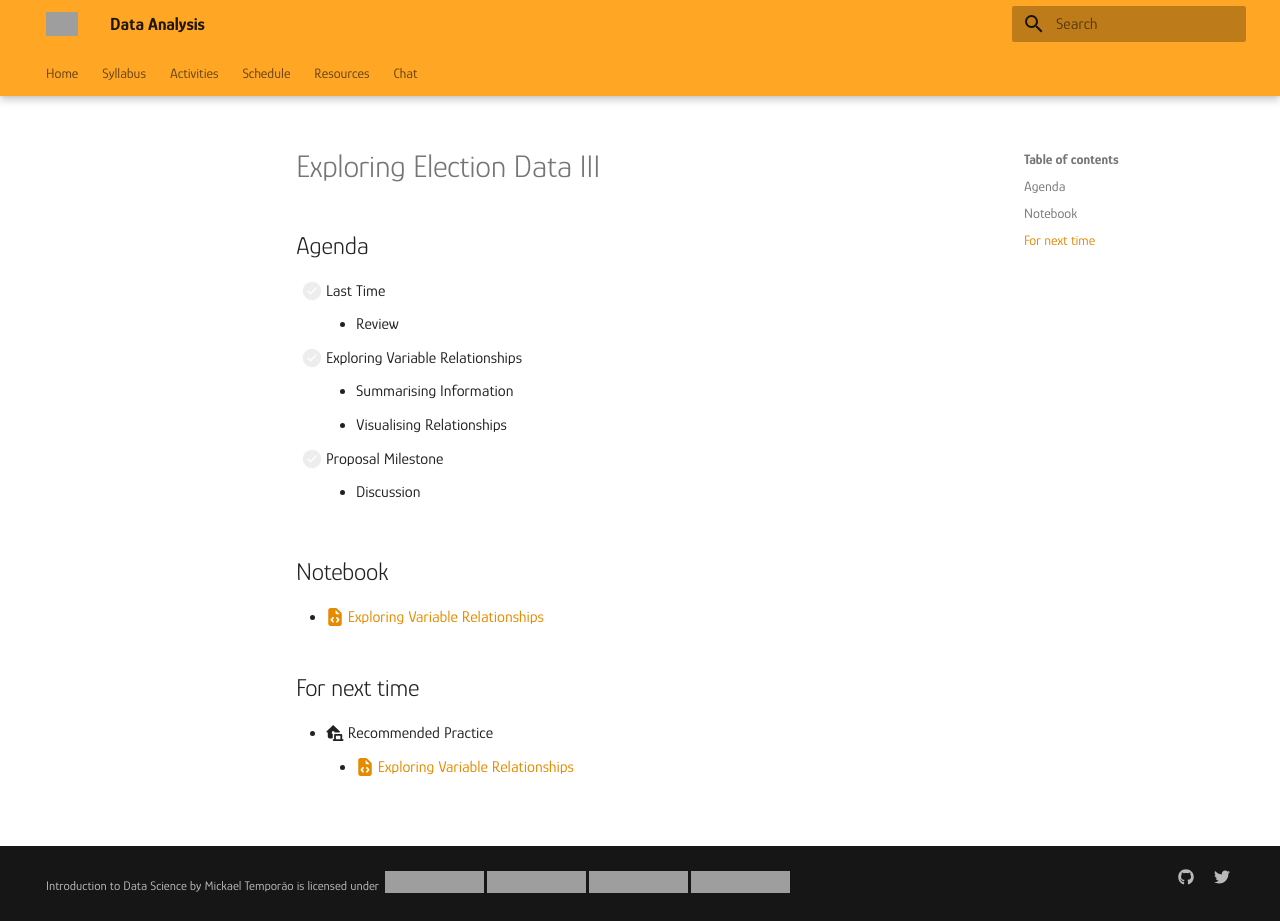
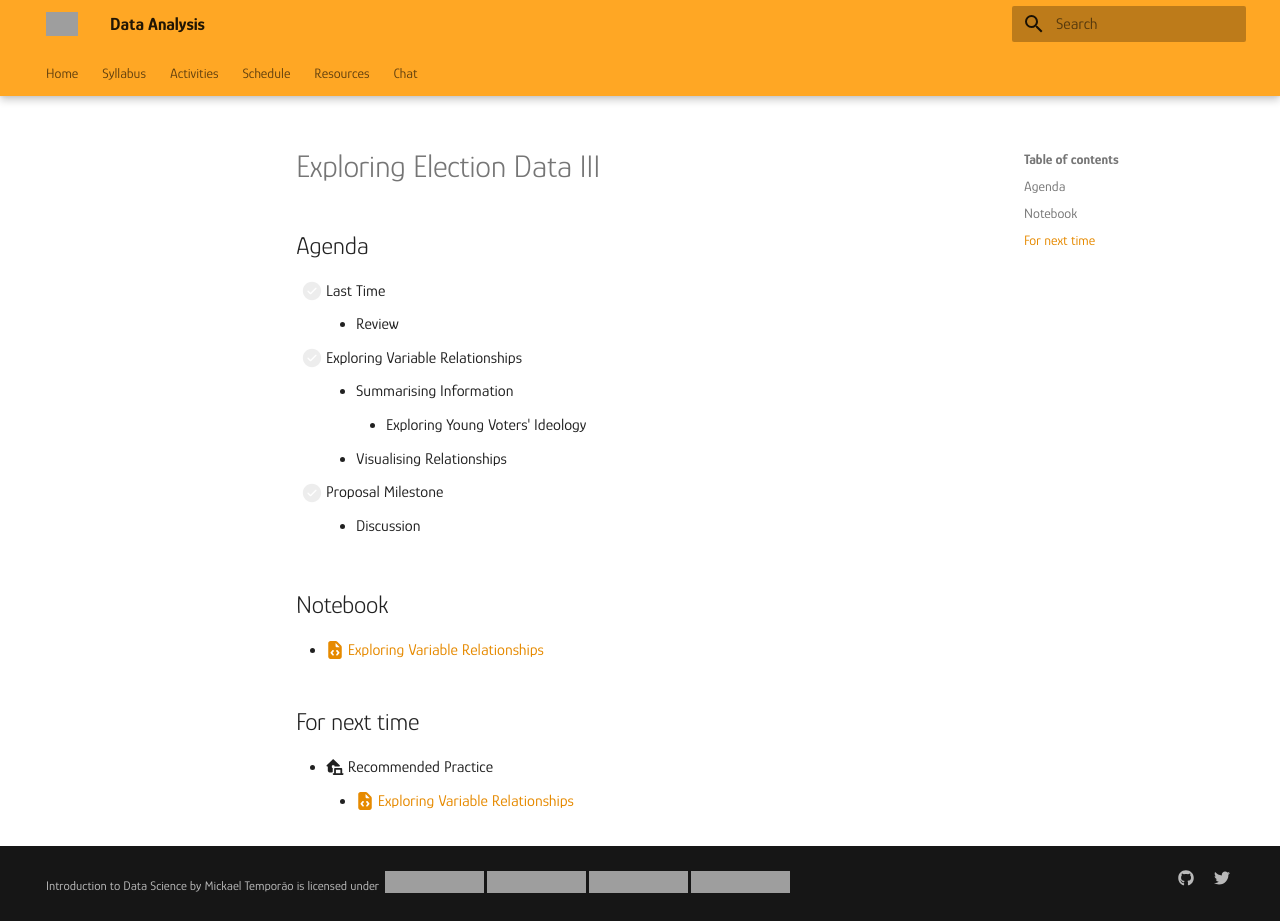
Before and after one commit to mickaeltemporao/data-analysis, an MkDocs documentation site: the page built from docs/modules/exploration-5.md, in a window 1280 px wide and 921 px high, cut to the strip 0-921 px from the top of the window. Built offline with MkDocs 1.6.1 and Material for MkDocs 9.7.7, drawn with Linux system fonts in a browser that asks for light colours; grey boxes are pictures that could not be loaded.

Commit message:
update explo 5

```diff
--- a/docs/modules/exploration-5.md
+++ b/docs/modules/exploration-5.md
@@ -5,6 +5,7 @@
     - Review
 - [ ] Exploring Variable Relationships
     - Summarising Information
+        - Exploring Young Voters' Ideology
     - Visualising Relationships
 - [ ] Proposal Milestone
     - Discussion
```
